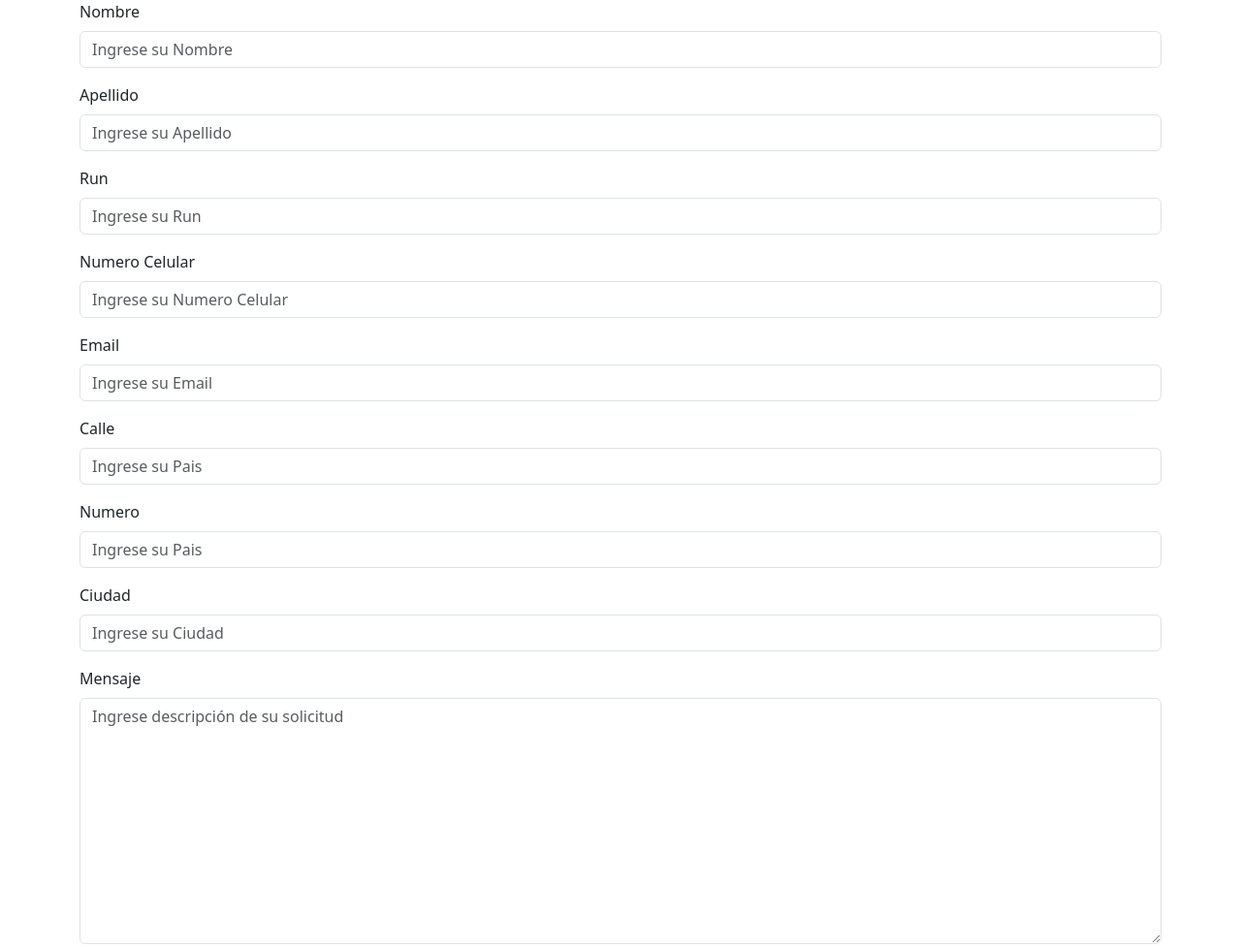
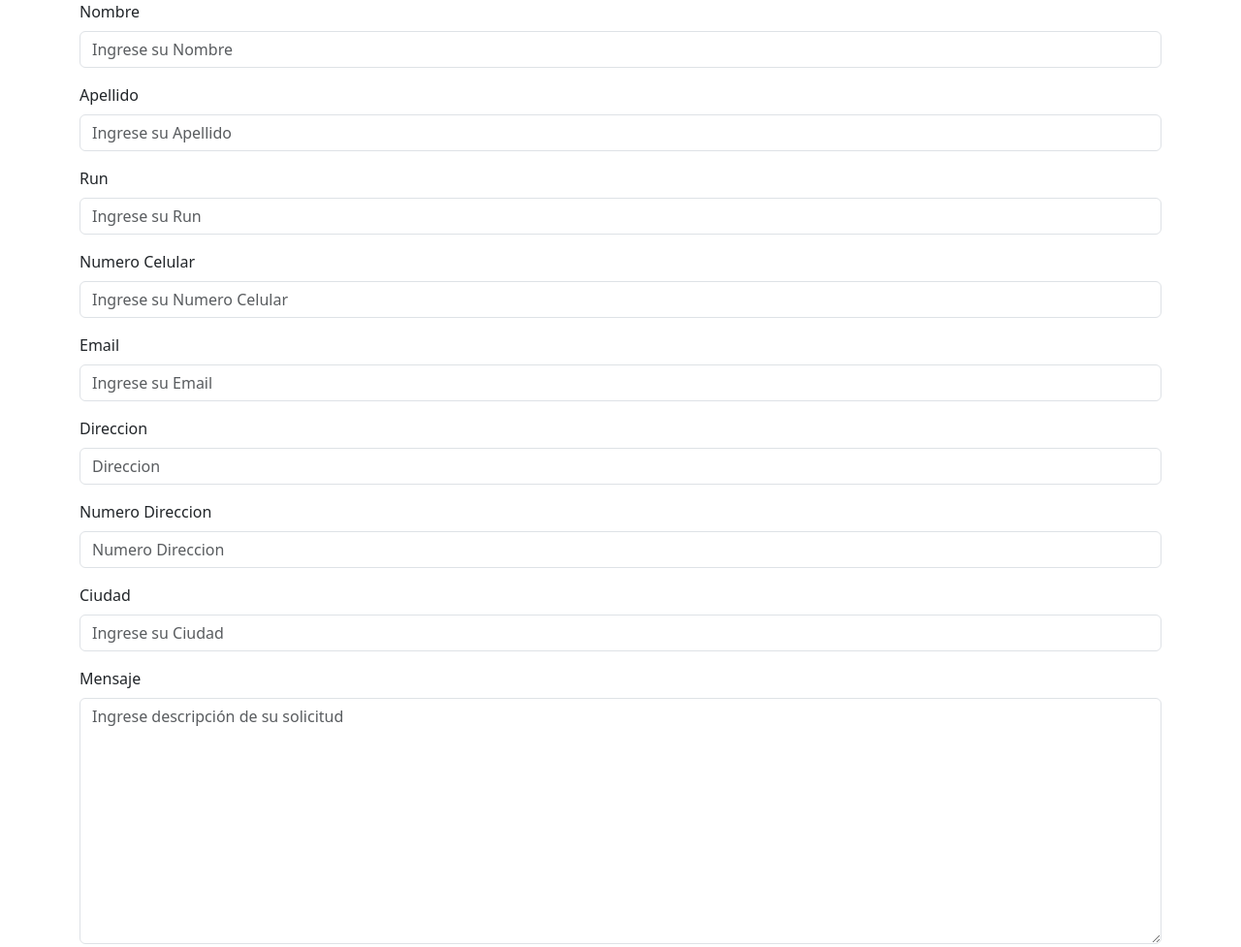
Before and after one commit to SamuelMathiasF/Market, a plain HTML site: page Formulario.html in a window 1280 px wide. Shown: the top 977 px of the page at 97% size. Drawn offline with nearby package versions, Linux system fonts and the light colour scheme; files whose address does not match are found by name.

Commit message:
arreglos en formulario

```diff
--- a/Formulario.html
+++ b/Formulario.html
@@ -9,6 +9,7 @@
     <script src="images/style.css"></script>
     <script src="https://cdn.jsdelivr.net/npm/bootstrap@5.3.3/dist/js/bootstrap.bundle.min.js"></script>
 
+</script>
 </head>
 <body>
 
@@ -25,7 +26,7 @@
             </div>
 
             <div class="mb-3">
-                <label class="form-label" for="Apellido">Run</label>
+                <label class="form-label" for="Run">Run</label>
                 <input placeholder="Ingrese su Run" class="form-control" name="Run" type="text" id="Run" required>
             </div>
 
@@ -36,17 +37,17 @@
 
             <div class="mb-3">
                 <label class="form-label" for="Email">Email</label>
-                <input placeholder="Ingrese su Email" class="form-control" name="Email" type="text" id="Email"required>
+                <input placeholder="Ingrese su Email" pattern="[^ @]@[^ @]" class="form-control" name="Email" type="text" id="Email"required>
             </div>
 
             <div class="mb-3">
-                <label class="form-label" for="Pais">Calle</label>
-                <input placeholder="Ingrese su Pais" class="form-control" name="Pais" type="text" id="Pais">
+                <label class="form-label" for="Direccion">Direccion</label>
+                <input placeholder="Direccion" class="form-control" name="Calle" type="text" id="Direccion">
             </div>
 
             <div class="mb-3">
-                <label class="form-label" for="Pais">Numero</label>
-                <input placeholder="Ingrese su Pais" class="form-control" name="Numero" type="text" id="Numero">
+                <label class="form-label" for="Numero Direccion">Numero Direccion</label>
+                <input placeholder="Numero Direccion" class="form-control" name="Numero" type="text" id="Numero Direccion">
             </div>
 
             <div class="mb-3">
```
